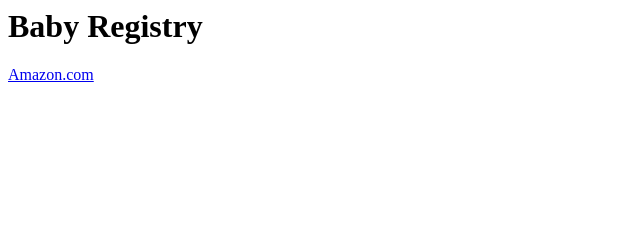
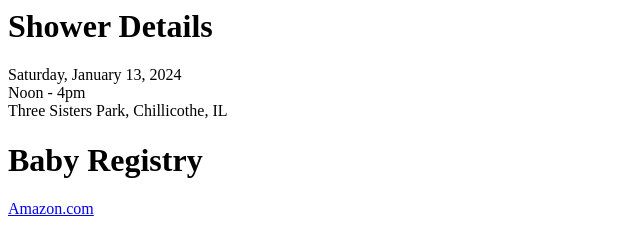
Before and after one commit to BabyGBabyShower/BabyGBabyShower.github.io, a plain HTML site: page index.html in a window 1280 px wide. Shown: the whole page, without its empty margins (0-640 px from the left). Drawn offline with Linux system fonts and the light colour scheme.

Commit message:
Update index.html

```diff
--- a/index.html
+++ b/index.html
@@ -2,6 +2,15 @@
   <head>
     <title>Baby Registry</title>
   </head>
+  <h1>Shower Details</h1>
+
+  Saturday, January 13, 2024
+  <br>
+  Noon - 4pm
+  <br>
+  Three Sisters Park, Chillicothe, IL
+  <br>
+
   <h1>Baby Registry</h1>
   <body>
     <a href="https://www.amazon.com/baby-reg/taryn-gerth-chris-gerth-february-2024-peoria/75CUWLAUNT59">Amazon.com</a>
```
